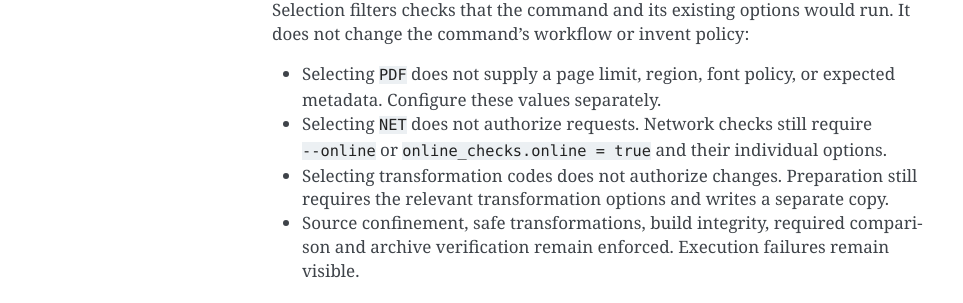
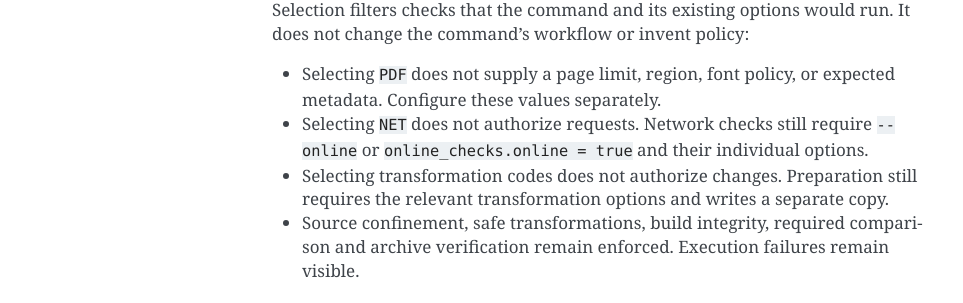
Before and after one commit to NicolasSchuler/fledge, a Sphinx documentation site: the page built from docs/configuration.md, in a window 1280 px wide. Shown: the part 1226-1529 px from the top of the page, without its empty margins (148-1111 px from the left). Built offline with Sphinx 7.4.7, drawn with Linux system fonts in a browser that asks for light colours.

Commit message:
Keep long documentation keys readable on mobile
Allow inline code to wrap within prose so the configuration guide fits narrow screens while preserving code-block scrolling.

```diff
--- /dev/null
+++ b/docs/_static/layout.css
@@ -0,0 +1,5 @@
+/* Let long configuration keys wrap within the surrounding prose. */
+div.body code.literal > span.pre {
+    white-space: normal;
+    overflow-wrap: anywhere;
+}
--- a/docs/conf.py
+++ b/docs/conf.py
@@ -13,5 +13,5 @@ html_title = "Fledge"
 html_show_copyright = False
 html_logo = "_static/logo.png"
 html_static_path = ["_static"]
-html_css_files = ["logo.css"]
+html_css_files = ["logo.css", "layout.css"]
 html_context = {"logo_alt": "Fledge logo: an ink-blue origami swallow with an orange fold"}
```
